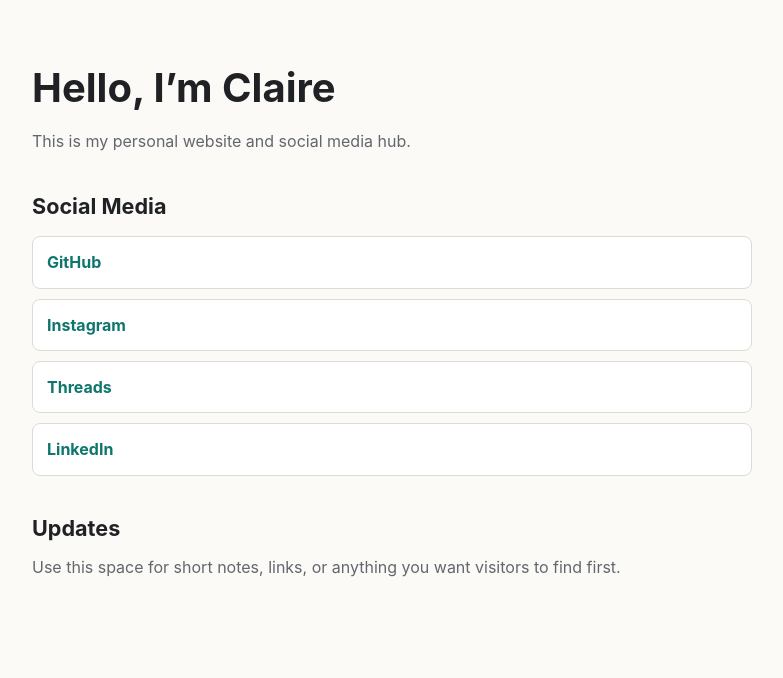
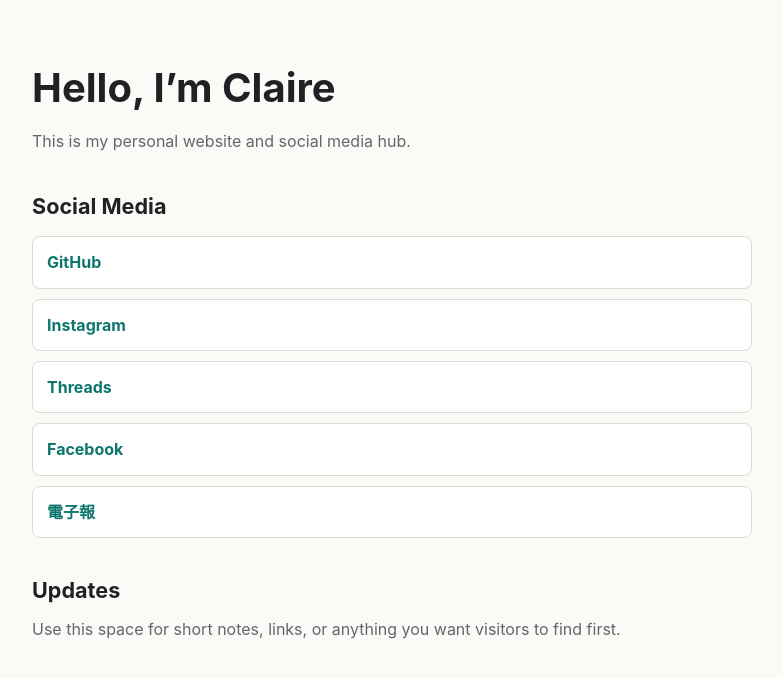
Before and after one commit to clairedaily8613/clairedaily8613.github.io, a Jekyll site: the page built from index.md, in a window 1280 px wide. Shown: the top 678 px of the page, without its empty margins (248-1031 px from the left). Built offline with Jekyll 4.4.1, drawn with Linux system fonts in a browser that asks for light colours.

Commit message:
Update social links

```diff
--- a/index.md
+++ b/index.md
@@ -10,10 +10,11 @@ This is my personal website and social media hub.
 
 ## Social Media
 
-- [GitHub](https://github.com/clairedaily613)
-- [Instagram](#)
-- [Threads](#)
-- [LinkedIn](#)
+- [GitHub](https://github.com/clairedaily8613)
+- [Instagram](https://www.instagram.com/clairedaily868)
+- [Threads](https://www.threads.com/@clairedaily868)
+- [Facebook](https://www.facebook.com/ClaireDaily868)
+- [電子報](https://clairedaily.com/clairedaily868)
 
 ## Updates
 
```
